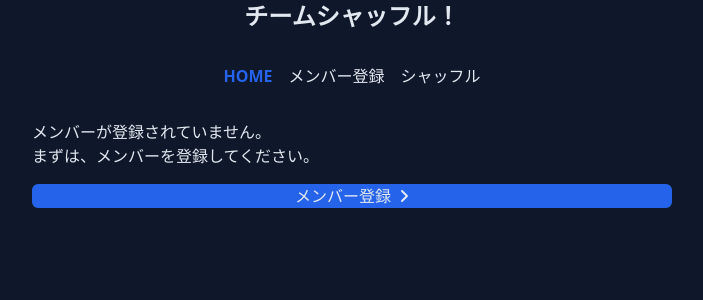
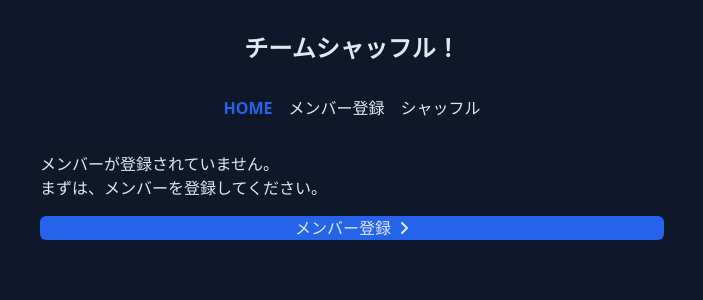
Before and after one commit to azufb/team_shuffle, a React (Vite) app: page / in a window 1280 px wide. Shown: the top 300 px of the page, without its empty margins (288-991 px from the left). Built offline with nearby package versions, Linux system fonts and the light colour scheme.

Commit message:
全体のpadding調整

```diff
--- a/src/Layout.tsx
+++ b/src/Layout.tsx
@@ -3,7 +3,7 @@
 
 export const Layout = () => {
   return (
-    <div className="w-full flex flex-col items-center">
+    <div className="w-full flex flex-col items-center px-4 py-8">
       <h1 className="text-2xl font-bold text-white">チームシャッフル！</h1>
 
       {/* ナビゲーションメニュー */}
```
